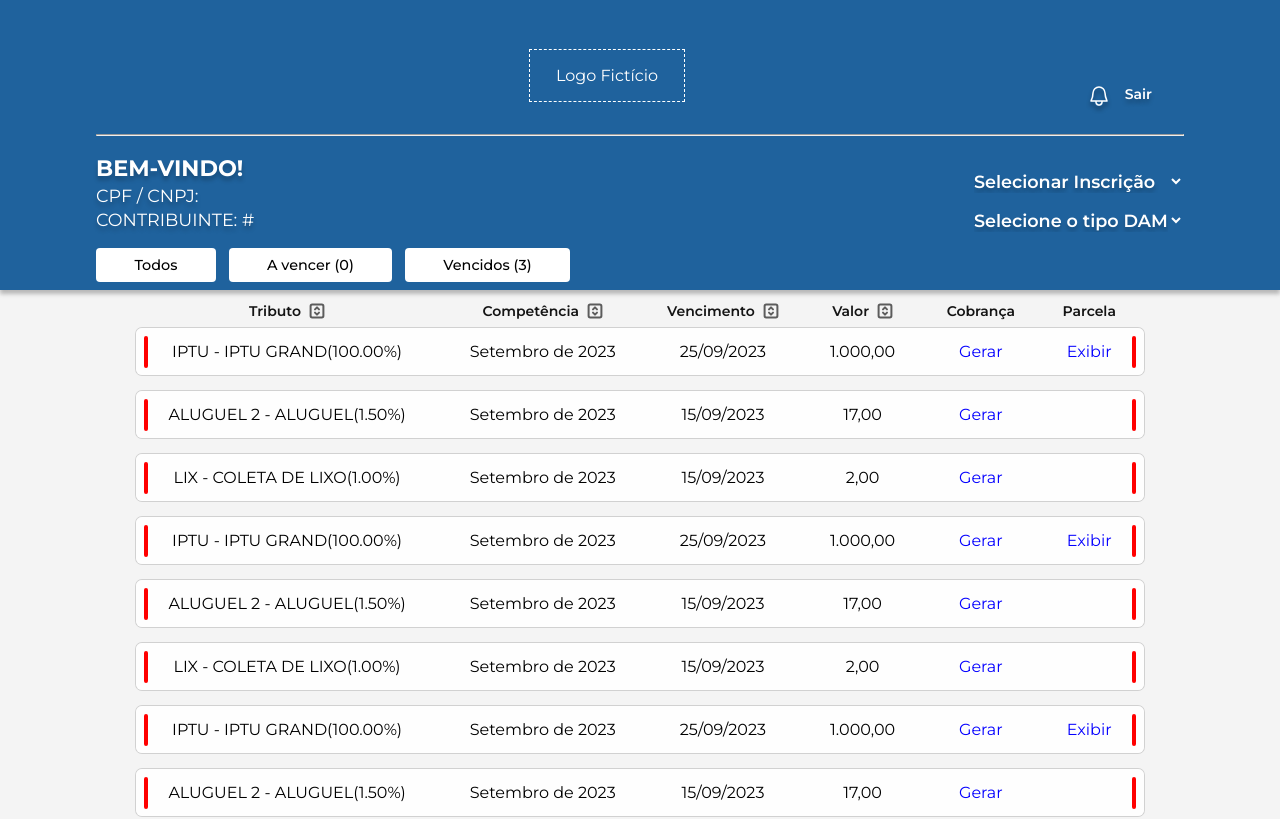
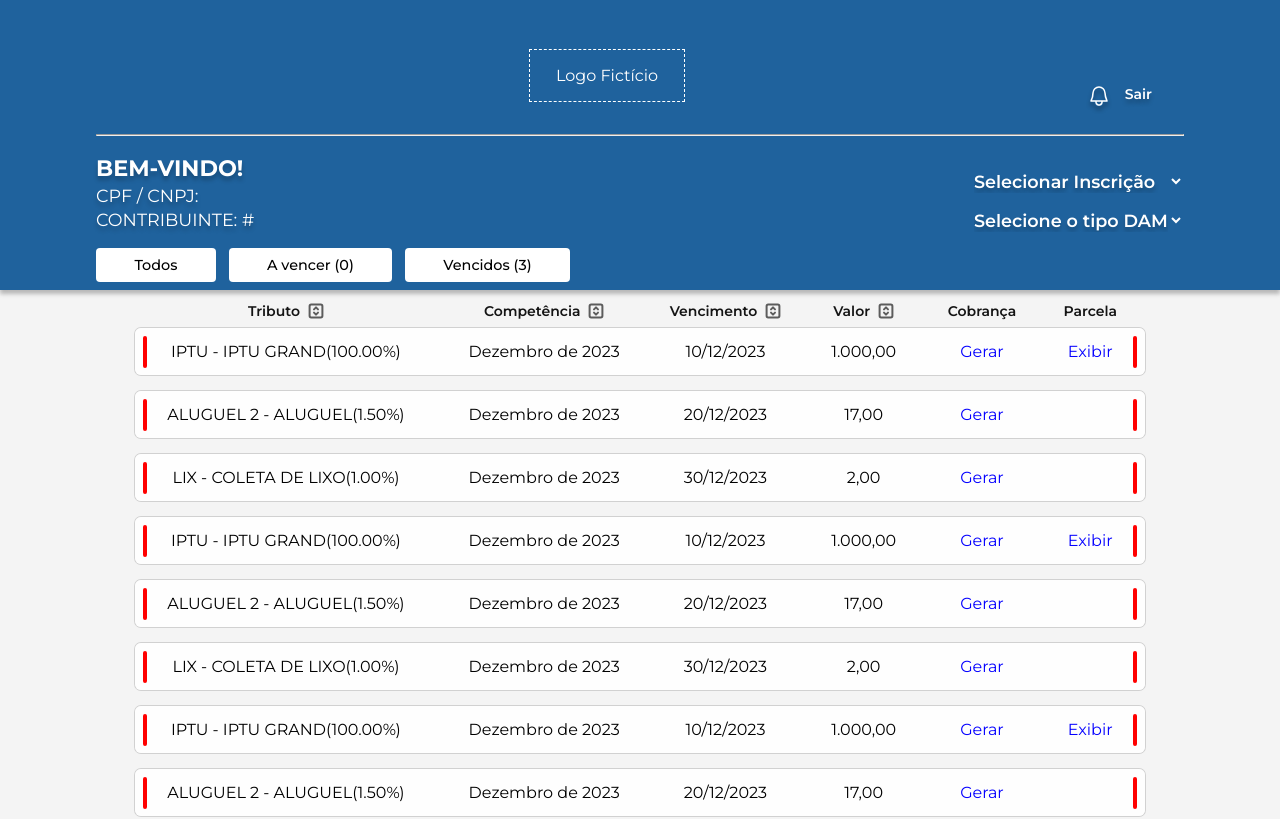
Before and after one commit to RichardSouzza/Squad-06, a React (Vite) app in the folder src/client/: page /client in a window 1280 px wide. Shown: the top 819 px of the page. Built offline with nearby package versions, Linux system fonts and the light colour scheme.

Commit message:
Update data

```diff
--- a/src/client/src/assets/data/userData.js
+++ b/src/client/src/assets/data/userData.js
@@ -1,24 +1,24 @@
 const initialData = [
   {
     tribute: 'IPTU - IPTU GRAND(100.00%)',
-    competence: 'Setembro de 2023',
-    due_date: '25/09/2023',
+    competence: 'Dezembro de 2023',
+    due_date: '10/12/2023',
     amount: '1.000,00',
     billing: 'Gerar',
     installment: 'Exibir',
   },
   {
     tribute: 'ALUGUEL 2 - ALUGUEL(1.50%)',
-    competence: 'Setembro de 2023',
-    due_date: '15/09/2023',
+    competence: 'Dezembro de 2023',
+    due_date: '20/12/2023',
     amount: '17,00',
     billing: 'Gerar',
     installment: '',
   },
   {
     tribute: 'LIX - COLETA DE LIXO(1.00%)',
-    competence: 'Setembro de 2023',
-    due_date: '15/09/2023',
+    competence: 'Dezembro de 2023',
+    due_date: '30/12/2023',
     amount: '2,00',
     billing: 'Gerar',
     installment: '',
```
